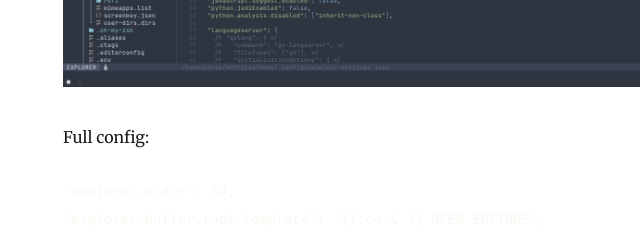
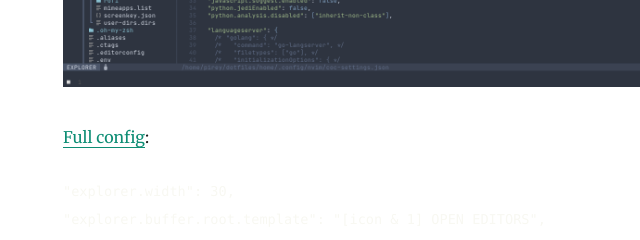
Before and after one commit to pirey/blog, a Gatsby site: page /customizing-coc-explorer/ in a window 1280 px wide. Shown: the part 3280-3520 px from the top of the page, 262-902 px from the left. Built offline with nearby package versions, Linux system fonts and the light colour scheme; Gatsby itself is replaced by a stand-in of ours; some packages are replaced by stand-ins of ours; code samples lack their colours.

Commit message:
add link to dotfiles

````diff
--- a/content/blog/customizing-coc-explorer/index.md
+++ b/content/blog/customizing-coc-explorer/index.md
@@ -82,7 +82,7 @@ I also still use some mappings that I use in nerdtree.
 
 ![final result](./final.png)
 
-Full config:
+[Full config](https://github.com/pirey/dotfiles/blob/master/home/.config/nvim/coc-settings.json):
 
 ```vim
 "explorer.width": 30,
````
